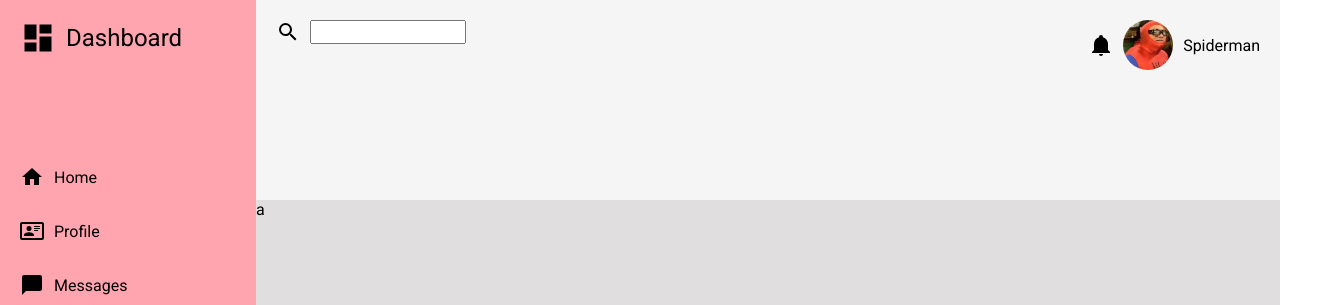
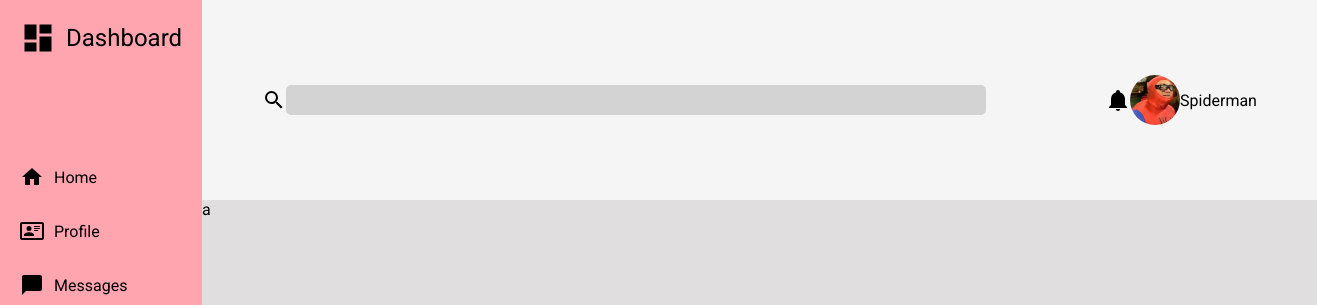
Before and after one commit to bananaplant7/odin-admin-dashboard, a plain HTML site: page index.html in a window 1280 px wide. Shown: the top 305 px of the page, 1317 px wide, since content can reach past the window. Drawn offline with Linux system fonts and the light colour scheme.

Commit message:
change header top area flex->grid, improve styling

```diff
--- a/styles.css
+++ b/styles.css
@@ -60,23 +60,32 @@ img[src$="dashboard.svg"] {
 }
 
 #headerTop {
-    display: flex;
-    justify-content: space-between;
-    align-items: flex-start;
+    display: grid;
+    grid-template-columns: 3fr 1fr;
+
 }
 
-#headerTop > * {
-    gap: 10px;
-    margin: 20px;
+#headerTop > * { /* applied to #search & #headerTopRight */
+    /* border: 1px solid black; */
+    display: grid;
+    padding: 0px 60px;
+    align-items: center;
 }
 
 #search {
-    display: flex;
+    grid-template-columns: 1fr 20fr;
+}
+
+input[type="search"] {
+    border-radius: 5px;
+    border: transparent;
+    background-color: lightgrey;
+    height: 30px;
+    width: 700px;
 }
 
 #headerTopRight {
-    display: flex;
-    align-items: center;
+    grid-template-columns: repeat(3, 1fr);
 }
 
 img[src*="profile pics"] {
```
